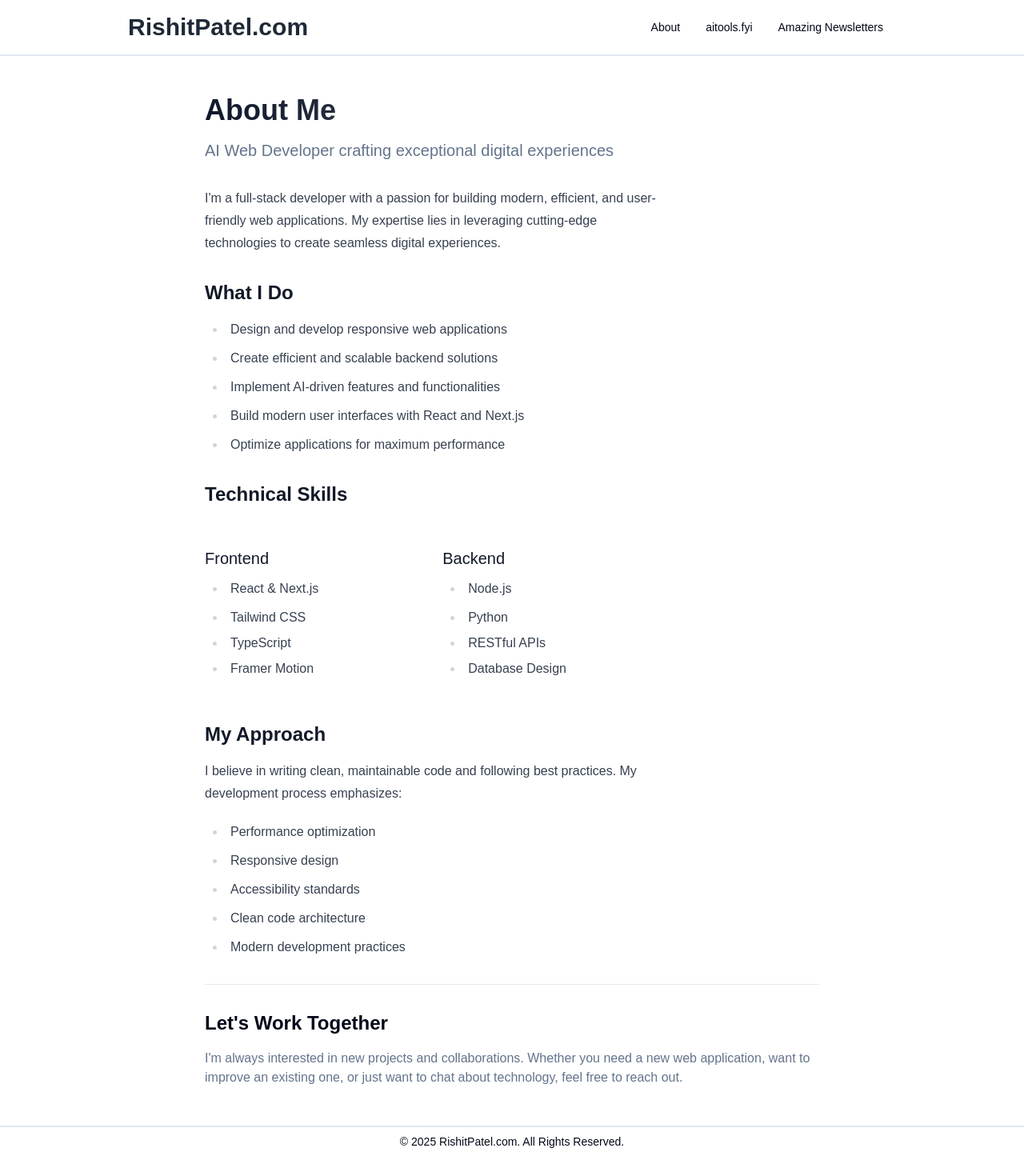
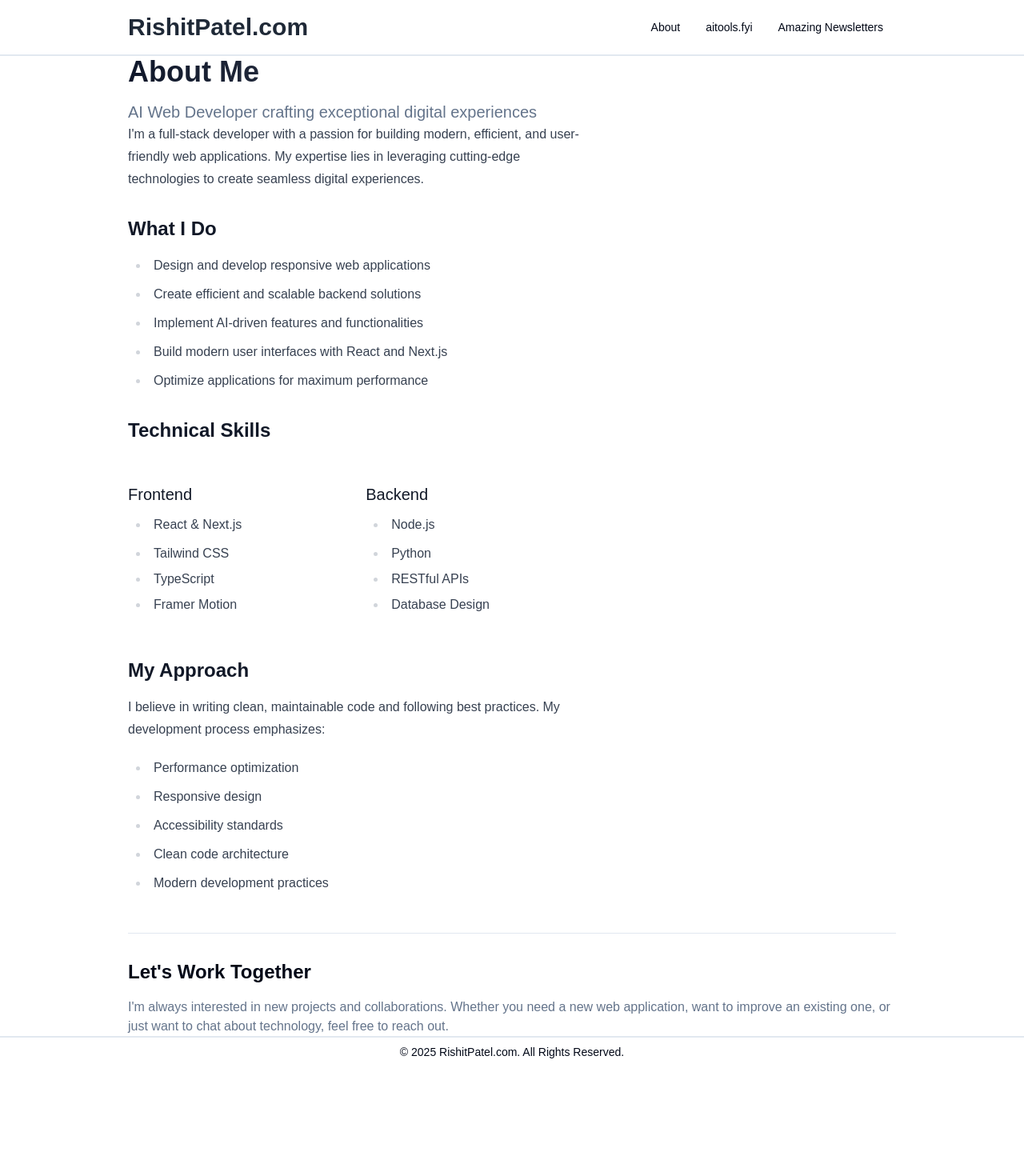
Before and after one commit to imrishit98/rishitpatel.com, a Next.js app: page /about in a window 1280 px wide. Shown: the whole page at 80% size. After the commit the page ends 1333 px from the top, so only its background shows below. Built offline with nearby package versions, Linux system fonts and the light colour scheme; a web font is replaced by a local one.

Commit message:
Refactor AboutPage component to remove unnecessary div container

```diff
--- a/src/app/about/page.js
+++ b/src/app/about/page.js
@@ -13,12 +13,10 @@ export const metadata = {
 export default function AboutPage() {
   return (
     <Container>
-      <div className='max-w-3xl mx-auto py-12 space-y-8'>
-        <AboutHero />
-        <Skills />
-        <Approach />
-        <Contact />
-      </div>
+      <AboutHero />
+      <Skills />
+      <Approach />
+      <Contact />
     </Container>
   );
 }
```
